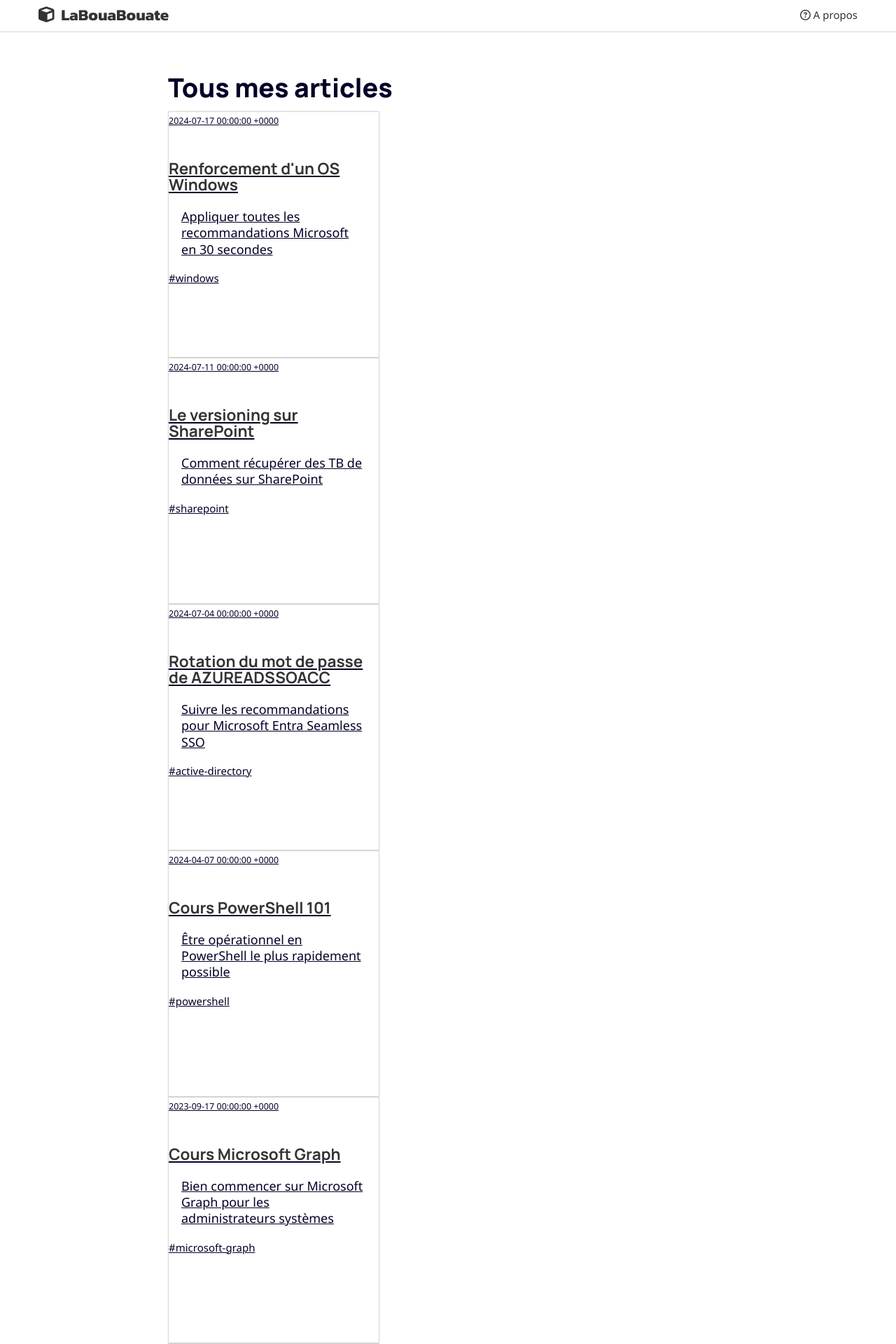
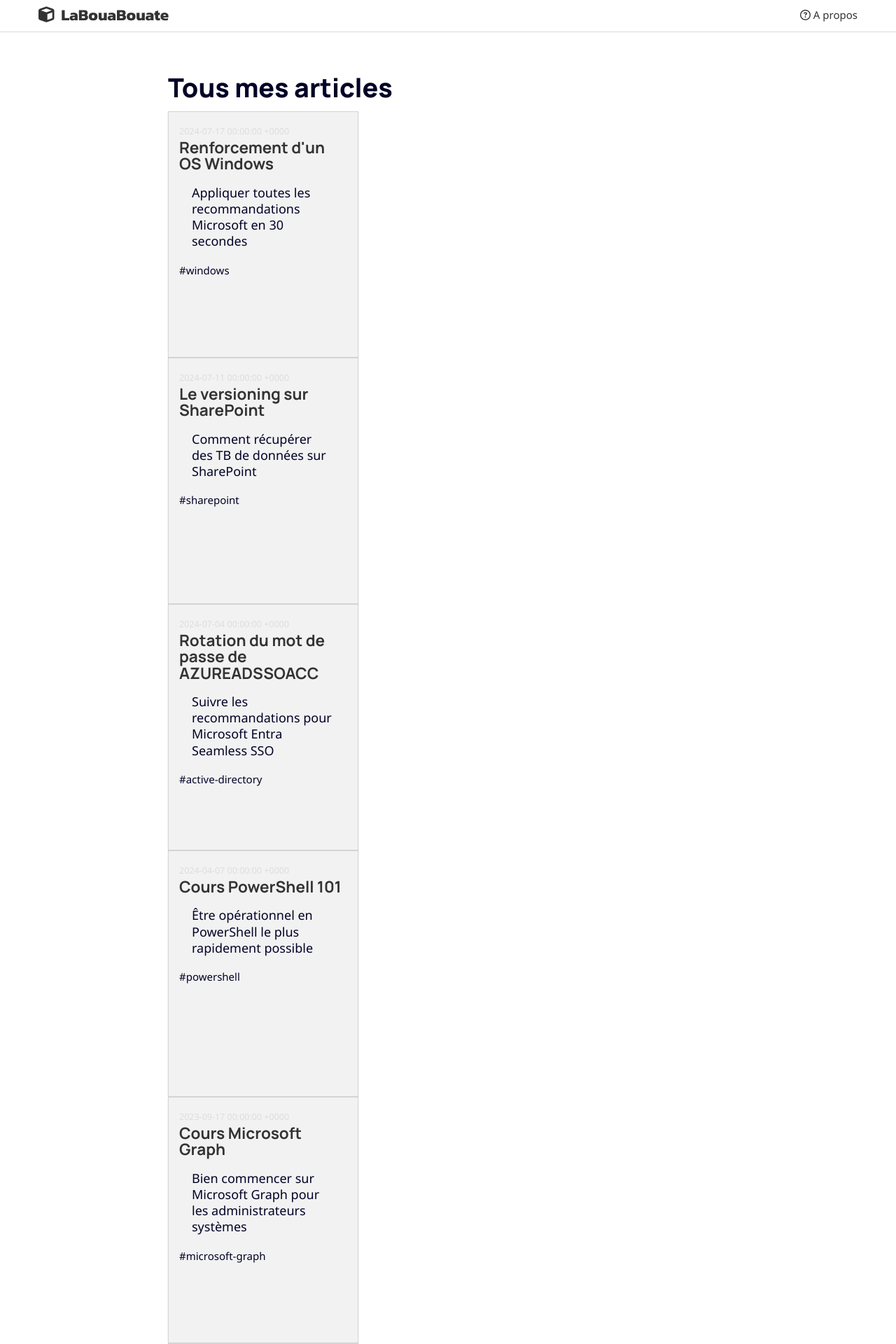
Before and after one commit to leobouard/leobouard.github.io, a Jekyll site: the page built from _pages/blog2.html, in a window 1280 px wide. Shown: the top 1920 px of the page at 70% size. Built offline with Jekyll 4.4.1, drawn with Linux system fonts in a browser that asks for light colours; nearby versions of some CDN libraries; some web fonts are replaced.

Commit message:
Ajout du nouveau CSS

```diff
--- a/_includes/head.html
+++ b/_includes/head.html
@@ -5,7 +5,6 @@
   <meta property="og:image" content="{{site.url}}{{page.thumbnail}}">
   {% seo %}
   <link rel="shortcut icon" type="image/x-icon" href="/assets/images/favicon.ico">
-  <link rel="stylesheet" href="style.css" media="screen,print">
   <link rel="stylesheet" href="{{ "/assets/css/style.css?v=" | append: site.github.build_revision | relative_url }}" media="screen,print">
   <link rel="stylesheet" href="{{ "/assets/css/posts.css?v=" | append: site.github.build_revision | relative_url }}" media="screen,print">
   <link rel="stylesheet" href="{{ "/assets/css/homepage.css?v=" | append: site.github.build_revision | relative_url }}" media="screen,print">
--- a/assets/css/style.scss
+++ b/assets/css/style.scss
@@ -1,5 +1,7 @@
 ---
 ---
+
+@import "style";
 
 html {
     --fonts: "Segoe UI", Roboto, "Helvetica Neue", Arial, sans-serif, "Segoe UI Emoji", "Segoe UI Symbol";
```
